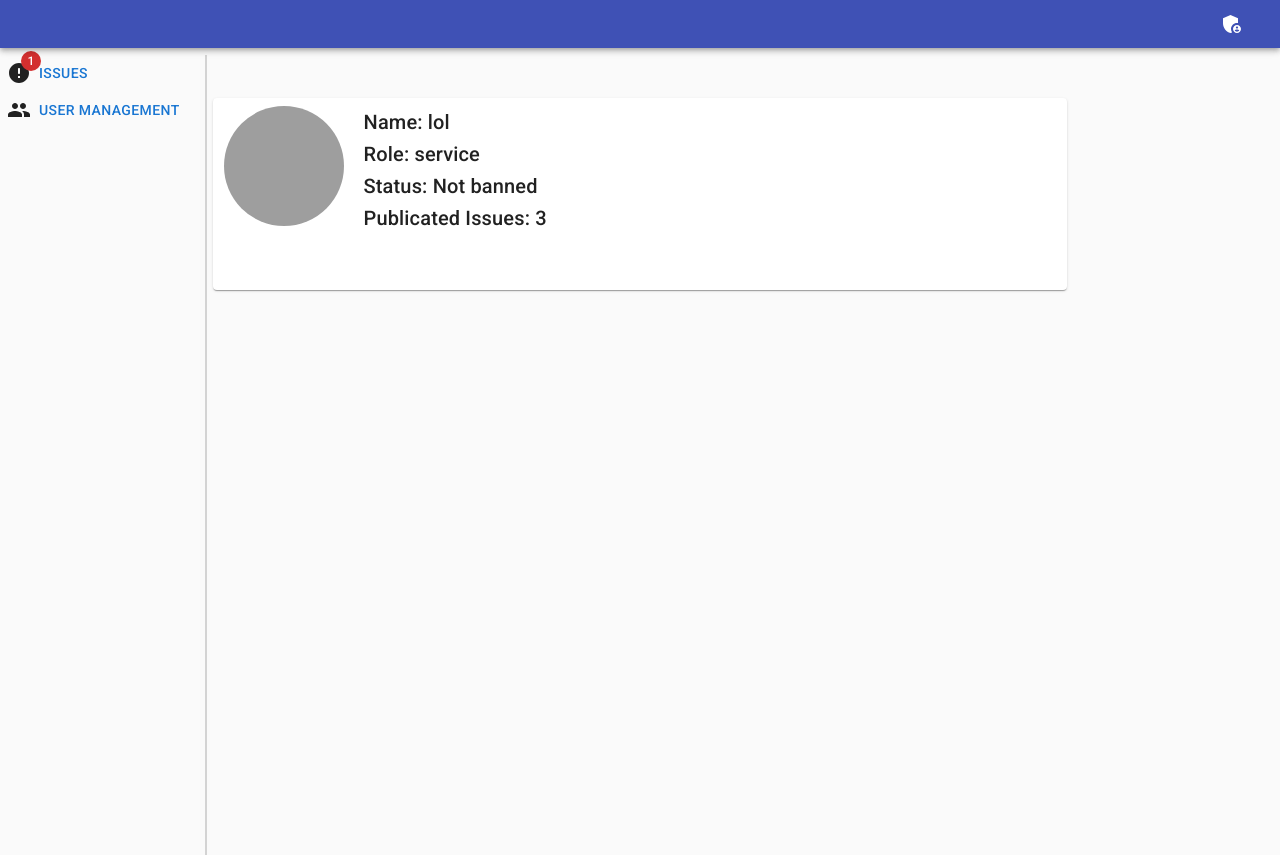
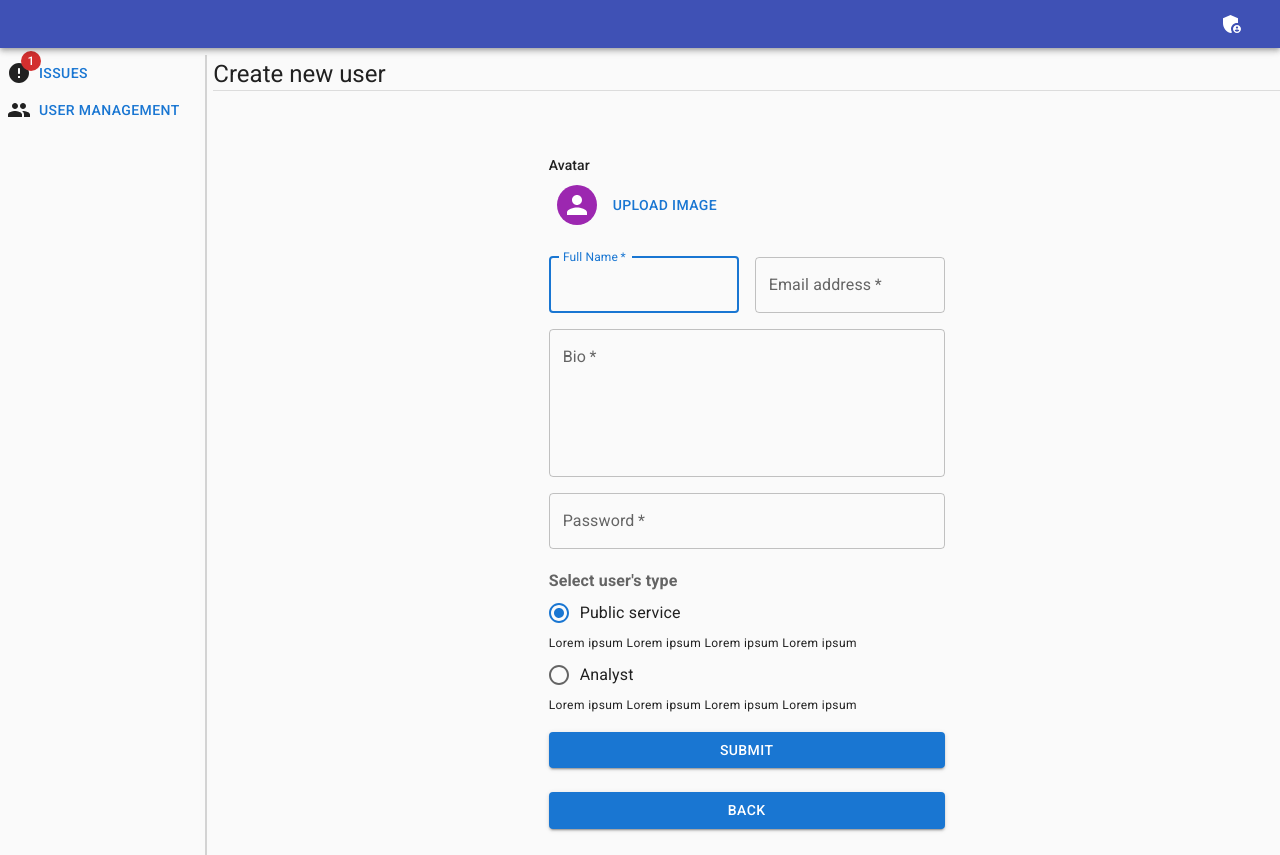
Before and after one commit to tsayvyac/react-frontend-moderator, a React (Create React App) app: page /users/add in a window 1280 px wide. Built offline with nearby package versions, Linux system fonts and the light colour scheme; grey boxes are pictures that could not be loaded.

Commit message:
User creation page implemented

```diff
--- a/src/App.jsx
+++ b/src/App.jsx
@@ -9,6 +9,7 @@ import _LeftMenu from "./components/_LeftMenu";
 import MainPage from "./pages/MainPage";
 import IssuePage from "./pages/IssuePage";
 import UserActionPage from "./pages/UserActionPage";
+import AddUserPage from "./pages/AddUserPage";
 
 const App = () => {
 
@@ -25,6 +26,7 @@ const App = () => {
                         <Route path="/main" element={<MainPage />} />
                         <Route path="/issue" element={<IssuePage />} />
                         <Route path="/users/:id" element={<UserActionPage />} />
+                        <Route path="/users/add" element={<AddUserPage />} />
                     </Routes>
                 </Grid>
             </Router>
--- /dev/null
+++ b/src/pages/AddUserPage.jsx
@@ -0,0 +1,139 @@
+import Container from "@mui/material/Container";
+import {CssBaseline, Grid, Typography} from "@material-ui/core";
+
+import React, {useEffect, useState} from "react";
+import useStyles from "../styles/styles";
+import {Box, Button, Divider, FormControl, FormLabel, Radio, RadioGroup, TextField} from "@mui/material";
+import Avatar from "@mui/material/Avatar";
+import LockOutlinedIcon from "@mui/icons-material/LockOutlined";
+import FormControlLabel from "@mui/material/FormControlLabel";
+import Checkbox from "@mui/material/Checkbox";
+import {Link} from "react-router-dom";
+import {Copyright} from "@material-ui/icons";
+
+const AddUserPage = () => {
+
+
+    function handleSubmit(e) {
+
+    }
+
+    return(
+        <Grid item xs={10}>
+            <Box sx={{marginTop:"10px"}}>
+                <Typography variant={"h5"} sx={{textDecoration: 'underline'}} display="inline">Create new user</Typography>
+                <Divider />
+            </Box>
+            <Container component="main" maxWidth={"xs"}>
+                <CssBaseline />
+                <Box
+                    sx={{
+                        marginTop: 8,
+                        display: 'flex',
+                        flexDirection: 'column',
+                        alignItems: 'center',
+                    }}
+                >
+                    <Box sx={{width:"100%"}}>
+                        <Typography variant={"subtitle2"}>Avatar</Typography>
+                    </Box>
+                    <Box sx={{width:"100%", display:"flex", justifyContent:"start"}}>
+                        <Avatar sx={{ m: 1, bgcolor: 'secondary.main' }}>
+                        </Avatar>
+                        <Button>
+                            Upload image
+                        </Button>
+                    </Box>
+
+                    <Box component="form" noValidate onSubmit={handleSubmit} sx={{ mt: 3 }}>
+                        <Grid container spacing={2}>
+                            <Grid item xs={12} sm={6}>
+                                <TextField
+                                    autoComplete="given-name"
+                                    name="firstName"
+                                    required
+                                    fullWidth
+                                    id="firstName"
+                                    label="Full Name"
+                                    autoFocus
+                                />
+                            </Grid>
+                            <Grid item xs={12} sm={6}>
+                                <TextField
+                                    required
+                                    fullWidth
+                                    id="email"
+                                    label="Email address"
+                                    name="email"
+                                    autoComplete="email"
+                                />
+                            </Grid>
+                            <Grid item xs={12}>
+                                <TextField
+                                    multiline={true}
+                                    rows={5}
+                                    required
+                                    fullWidth
+                                    id="bio"
+                                    label="Bio"
+                                    name="bio"
+                                    autoComplete="bio"
+                                />
+                            </Grid>
+                            <Grid item xs={12}>
+                                <TextField
+                                    required
+                                    fullWidth
+                                    name="password"
+                                    label="Password"
+                                    type="password"
+                                    id="password"
+                                    autoComplete="new-password"
+                                />
+                            </Grid>
+                        </Grid>
+                        <Grid container justifyContent="flex-start">
+                            <Grid xs={12} item>
+                                <FormControl sx={{marginTop:"20px"}}>
+                                    <FormLabel id="demo-radio-buttons-group-label" sx={{fontWeight:"bolder"}}>Select user's type</FormLabel>
+                                    <RadioGroup
+                                        aria-labelledby="demo-radio-buttons-group-label"
+                                        defaultValue="pub_serv"
+                                        name="radio-buttons-group"
+                                    >
+                                        <FormControlLabel value="pub_serv" control={<Radio />} label="Public service" />
+                                        <Typography variant={'caption'}>Lorem ipsum Lorem ipsum Lorem ipsum Lorem ipsum</Typography>
+                                        <FormControlLabel value="analyst" control={<Radio />} label="Analyst" />
+                                        <Typography variant={'caption'}>Lorem ipsum Lorem ipsum Lorem ipsum Lorem ipsum</Typography>
+                                    </RadioGroup>
+                                </FormControl>
+                            </Grid>
+                            <Button
+                                type="submit"
+                                fullWidth
+                                variant="contained"
+                                sx={{ mt: 2, mb: 1 }}
+                            >
+                                Submit
+                            </Button>
+                            <Button
+                                type="back"
+                                fullWidth
+                                variant="contained"
+                                sx={{ mt: 2, mb: 1 }}
+                            >
+                                Back
+                            </Button>
+                        </Grid>
+                    </Box>
+                </Box>
+
+            </Container>
+        </Grid>
+
+    );
+
+
+
+}
+export default AddUserPage;
--- a/src/pages/UserActionPage.jsx
+++ b/src/pages/UserActionPage.jsx
@@ -1,17 +1,10 @@
 import {Card, CardActions, CardContent, Grid, Typography} from "@material-ui/core";
 import {
+    Alert,
     Box,
     Button,
-    Dialog, DialogActions, DialogContent, DialogContentText, DialogTitle,
-    FormControl,
-    InputLabel,
-    MenuItem,
-    Pagination,
-    Paper,
-    Select,
-    TextField
+    Snackbar
 } from "@mui/material";
-import ErrorRoundedIcon from "@mui/icons-material/ErrorRounded";
 import React, {useEffect, useState} from "react";
 import useStyles from "../styles/styles";
 import Avatar from "@mui/material/Avatar";
@@ -45,7 +38,6 @@ const UserActionPage = () => {
                 <Card className={classes.userActionCardStyle}>
                     <CardContent>
                         <Grid container irection="column" spacing={2}>
-
                             <Grid container spacing={2}>
                                 <Grid item xs={2}>
                                     <Box className={classes.mainBoxInCard}>
@@ -75,19 +67,15 @@ const UserActionPage = () => {
                     </CardContent>
                 </Card>
             </Grid>
-            <Box>
-                <Dialog open={open} onClose={handleClose} classes={{paper:classes.modalBox}} >
-                    <DialogTitle>Info</DialogTitle>
-                    <DialogContent>
-                        <DialogContentText>
-                            User has been {flag ? "blocked" : "unblocked"}
-                        </DialogContentText>
-                    </DialogContent>
-                    <DialogActions>
-                        <Button onClick={handleClose}>Close</Button>
-                    </DialogActions>
-                </Dialog>
-            </Box>
+                    <Snackbar open={open} autoHideDuration={6000} onClose={handleClose}  sx={{width:"67vw"}} anchorOrigin={{
+                        vertical: "top",
+                        horizontal: "center",
+                    }}>
+
+                        <Alert onClose={handleClose} severity="info" sx={{ width: '100%' , backgroundColor:"lightblue"}}>
+                            User was {flag ? "blocked" : "unblocked"}
+                        </Alert>
+                    </Snackbar>
         </React.Fragment>
     )
 }
```
Also changed, not shown: src/pages/IssuePage.jsx (+3 -6 lines).
